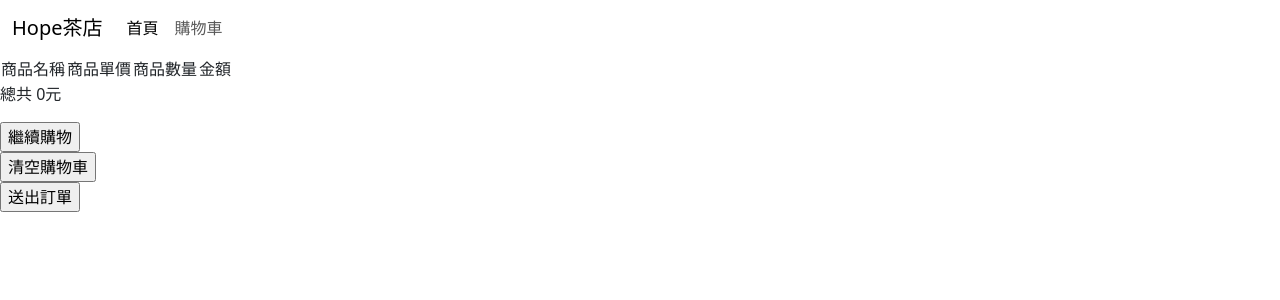
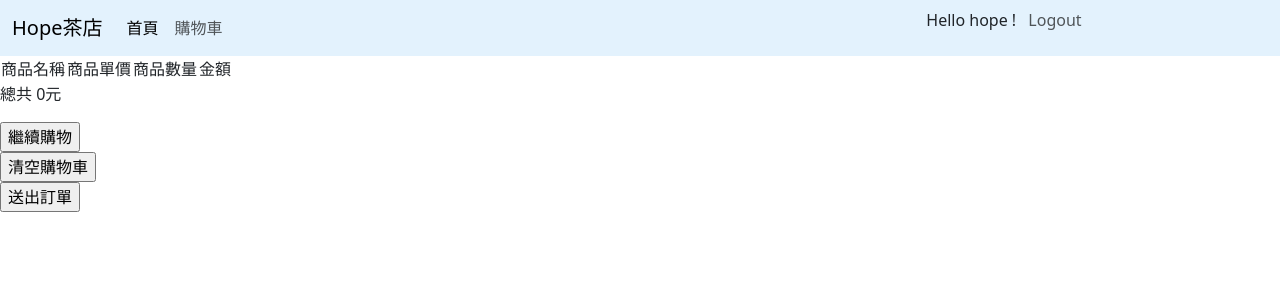
Before and after one commit to hopewu0320/Drinkapp, a Django app: page /cart/ in a window 1280 px wide. Shown: the top 300 px of the page. Run offline with Django 4.2, Linux system fonts and the light colour scheme; a user stored in the database is signed in; data comes from the database, SQL or seed files in the repository; both versions use the stored data as it was after the commit.

Commit message:
Navbar finish!

```diff
--- a/base/templates/base/main.html
+++ b/base/templates/base/main.html
@@ -7,9 +7,22 @@
     <link href="https://cdn.jsdelivr.net/npm/bootstrap@5.3.0-alpha1/dist/css/bootstrap.min.css" rel="stylesheet" integrity="sha384-GLhlTQ8iRABdZLl6O3oVMWSktQOp6b7In1Zl3/Jr59b6EGGoI1aFkw7cmDA6j6gD" crossorigin="anonymous">
     <script src="https://cdn.jsdelivr.net/npm/bootstrap@5.3.0-alpha1/dist/js/bootstrap.bundle.min.js" integrity="sha384-w76AqPfDkMBDXo30jS1Sgez6pr3x5MlQ1ZAGC+nuZB+EYdgRZgiwxhTBTkF7CXvN" crossorigin="anonymous"></script>
     <title>drinkapp</title>
+    <style>
+        .login{
+            display:grid;
+            grid-template-columns: 5fr 2fr;
+        }
+
+
+    </style>
 </head>
+<!--
+    Navbar分成兩個區塊 一個是功能 一個是使用者登入
+-->
 <body>
-    <nav class="navbar navbar-expand-lg ">
+    <div class="login">
+        <div>
+            <nav class="navbar navbar-expand-lg" style="background-color: #e3f2fd;" >
                 <div class="container-fluid">
                   <a class="navbar-brand" >Hope茶店</a>
                   <button class="navbar-toggler" type="button" data-bs-toggle="collapse" data-bs-target="#navbarNav"
@@ -24,11 +37,38 @@
                       <li class="nav-item">
                         <a class="nav-link" href="{% url 'cart' %}">購物車</a>
                       </li>
-
                     </ul>
                   </div>
                 </div>
             </nav>
+        </div>
+
+        <div>
+            <nav class="navbar navbar-expand-lg" style="background-color: #e3f2fd;" >
+                <div class="container-fluid">
+
+                  <div class="collapse navbar-collapse" id="navbarNav">
+                    <ul class="navbar-nav">
+
+                      {% if request.user.is_authenticated %}
+                        <div >
+                            <li class="nav-item">
+                            <p>Hello {{request.user.username}} ! <a class="nav-link" href="{% url 'logout' %}" style="display:inline;">Logout</a></p>
+                            </li>
+                        </div>
+                        {% else %}
+                        <div >
+                            <li class="nav-item">
+                            <p>Not Sign up Yet? Click <a class="nav-link" href="{% url 'login' %}" style="display:inline;">Login</a></p>
+                            </li>
+                        </div>
+                      {% endif %}
+                    </ul>
+                  </div>
+                </div>
+            </nav>
+        </div>
+    </div>
     {% block content %}{% endblock content %}
 </body>
 </html>
```
Also changed, not shown: db.sqlite3. Lines whose indentation alone changed are shown as unchanged.
